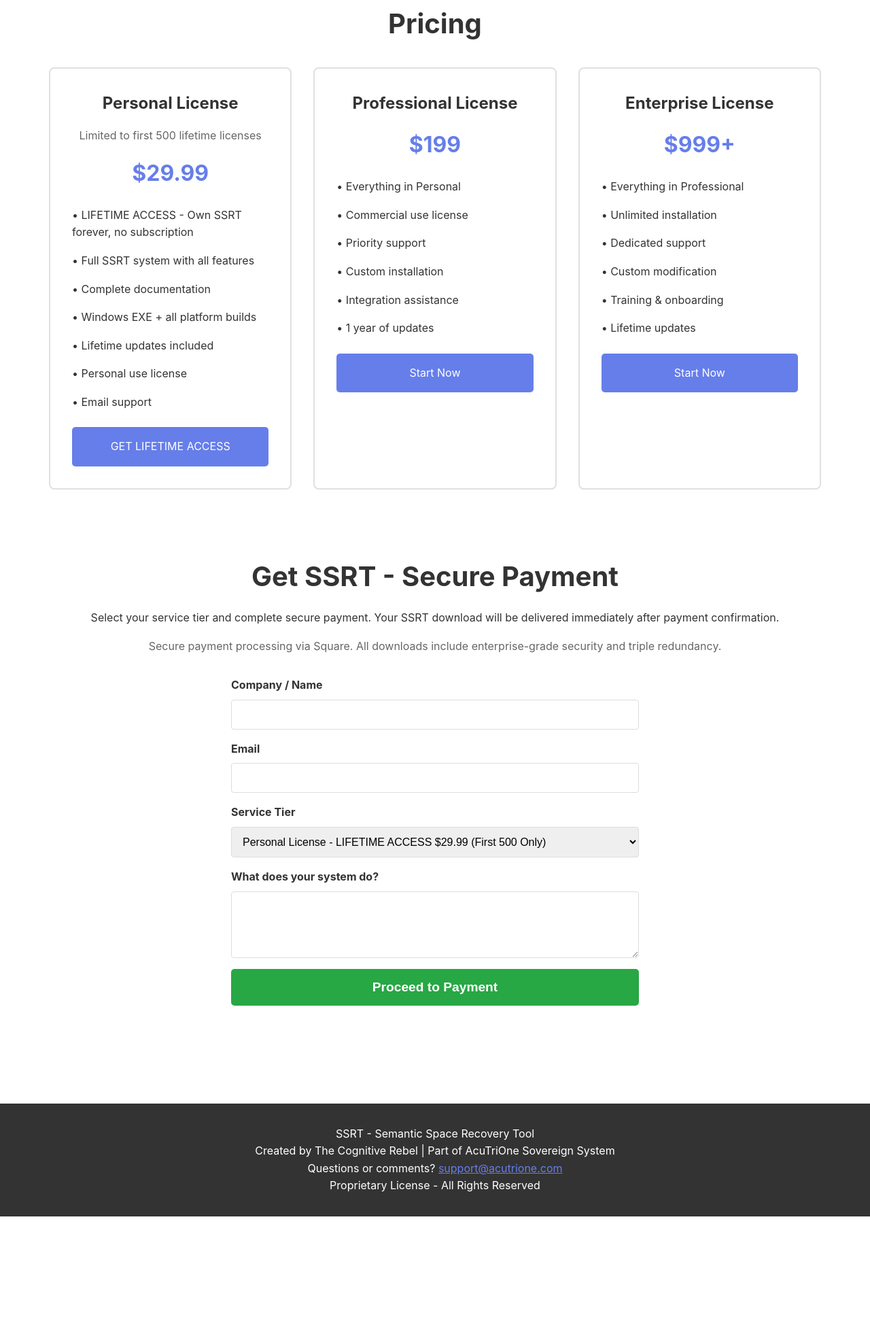
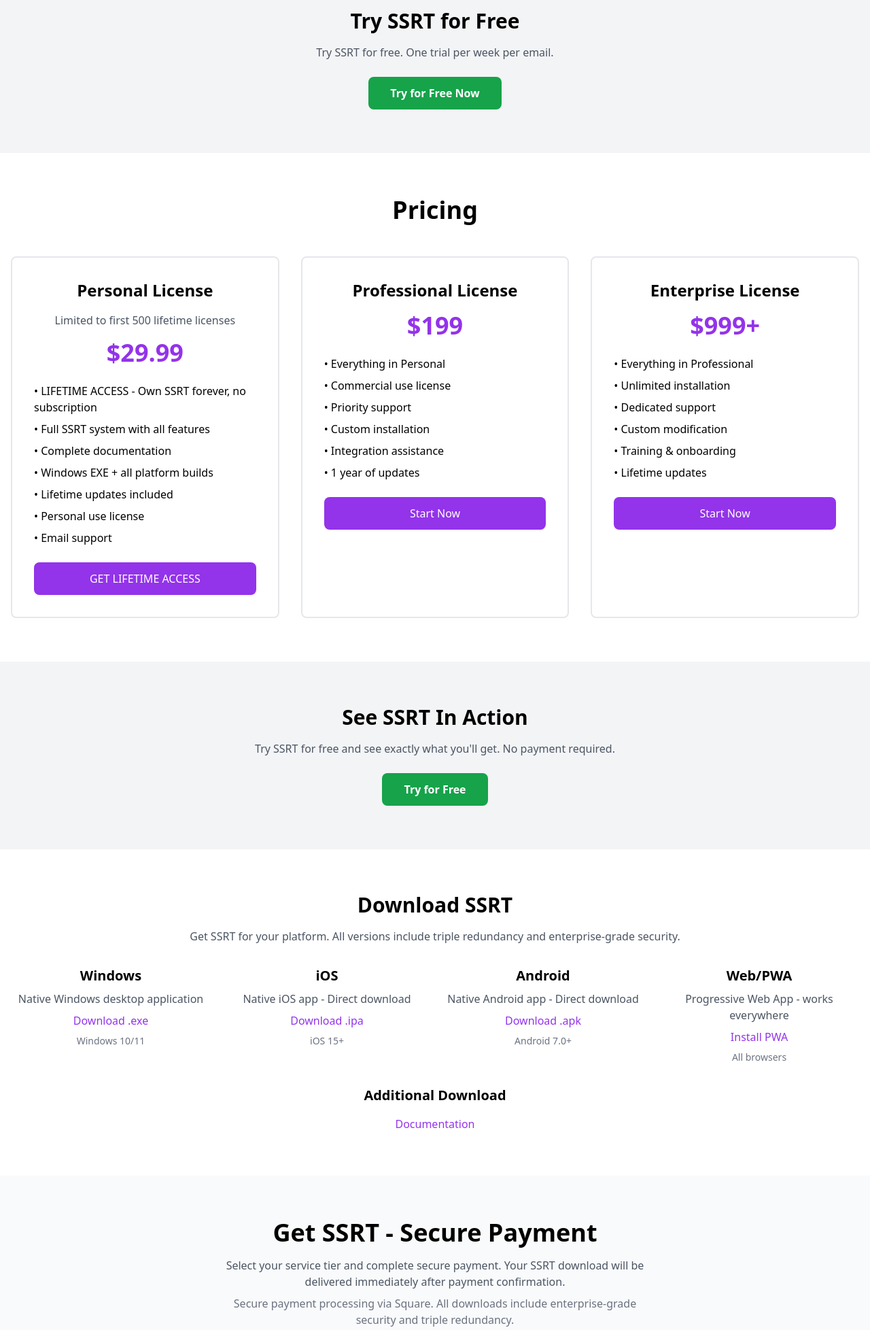
Before and after one commit to NUMBER2111111/SSRT, a website: page index.html in a window 1280 px wide. Shown: the part 785-2741 px from the top of the page at 68% size. Before the commit the page ends 2574 px from the top, so only its background shows below. Drawn offline with nearby package versions, Linux system fonts and the light colour scheme.

Commit message:
Complete marketing site with all sections matching browser - Tailwind CSS

```diff
--- a/index.html
+++ b/index.html
@@ -1,69 +1,68 @@
-﻿<!DOCTYPE html>
+<!DOCTYPE html>
 <html lang="en">
 <head>
   <meta charset="UTF-8">
   <meta name="viewport" content="width=device-width, initial-scale=1.0">
   <title>SSRT — Semantic Space Recovery Tool | Enterprise Disk Space Recovery</title>
+  <script src="https://cdn.tailwindcss.com"></script>
   <style>
-    * { margin: 0; padding: 0; box-sizing: border-box; }
-    body { font-family: -apple-system, BlinkMacSystemFont, 'Segoe UI', sans-serif; line-height: 1.6; color: #333; }
-    header { background: #fff; padding: 1rem 2rem; box-shadow: 0 2px 4px rgba(0,0,0,0.1); }
-    nav { display: flex; justify-content: space-between; align-items: center; max-width: 1200px; margin: 0 auto; }
-    nav a, nav button { margin: 0 1rem; text-decoration: none; color: #333; background: none; border: none; cursor: pointer; }
-    .hero { text-align: center; padding: 4rem 2rem; background: linear-gradient(135deg, #667eea 0%, #764ba2 100%); color: white; }
-    .hero h1 { font-size: 3rem; margin-bottom: 1rem; }
-    .hero button, .hero a { display: inline-block; margin: 0.5rem; padding: 1rem 2rem; background: white; color: #667eea; border: none; border-radius: 5px; text-decoration: none; cursor: pointer; }
-    section { padding: 3rem 2rem; max-width: 1200px; margin: 0 auto; }
-    .pricing { display: grid; grid-template-columns: repeat(auto-fit, minmax(300px, 1fr)); gap: 2rem; margin-top: 2rem; }
-    .pricing-card { border: 2px solid #e0e0e0; border-radius: 8px; padding: 2rem; text-align: center; }
-    .pricing-card h3 { font-size: 1.5rem; margin-bottom: 1rem; }
-    .pricing-card .price { font-size: 2rem; font-weight: bold; color: #667eea; margin: 1rem 0; }
-    .pricing-card ul { list-style: none; text-align: left; margin: 1rem 0; }
-    .pricing-card ul li { padding: 0.5rem 0; }
-    .pricing-card a, .pricing-card button { display: block; margin-top: 1rem; padding: 1rem; background: #667eea; color: white; text-decoration: none; border: none; border-radius: 5px; cursor: pointer; width: 100%; }
-    .buy-button { background: #28a745 !important; font-size: 1.2rem; font-weight: bold; }
-    form { max-width: 600px; margin: 2rem auto; }
-    form label { display: block; margin: 1rem 0 0.5rem; font-weight: bold; }
-    form input, form select, form textarea { width: 100%; padding: 0.75rem; border: 1px solid #ddd; border-radius: 4px; font-size: 1rem; }
-    form button { margin-top: 1rem; padding: 1rem 2rem; background: #667eea; color: white; border: none; border-radius: 5px; cursor: pointer; width: 100%; font-size: 1.1rem; }
-    footer { background: #333; color: white; text-align: center; padding: 2rem; margin-top: 4rem; }
+    .buy-button { background: #28a745 !important; }
   </style>
 </head>
-<body>
-  <header>
-    <nav>
-      <div>
-        <a href="/engineering.html">Engineering</a>
-        <button onclick="window.location.href='/#pricing'">Try for Free</button>
-        <a href="/#payment">Get Started</a>
+<body class="bg-gray-50">
+  <!-- Navigation -->
+  <header class="bg-white shadow-sm sticky top-0 z-50">
+    <nav class="container mx-auto px-4 py-4 flex justify-between items-center">
+      <div class="flex items-center space-x-6">
+        <a href="/engineering.html" class="text-gray-700 hover:text-gray-900">Engineering</a>
+        <button onclick="window.location.href='/#pricing'" class="text-green-600 hover:text-green-700 border border-green-600 px-4 py-2 rounded">Try for Free</button>
+        <a href="/#payment" class="bg-green-600 text-white px-4 py-2 rounded hover:bg-green-700">Get Started</a>
       </div>
     </nav>
   </header>
 
-  <section class="hero">
-    <h1>SSRT isn't an upgrade — it's a breakthrough.</h1>
-    <button onclick="window.location.href='#pricing'">Try for Free</button>
-    <a href="#pricing">View Pricing</a>
-  </section>
-
-  <section>
-    <h2 style="text-align: center; font-size: 2rem; margin-bottom: 1rem;">$29.99 LIFETIME ACCESS</h2>
-    <p style="text-align: center; color: #666;">First 500 Subscribers Only</p>
-    <p style="text-align: center; margin: 1rem 0;">This is not a subscription. This is LIFETIME ACCESS to SSRT forever.</p>
-    <p style="text-align: center; color: #28a745; font-weight: bold;">500 lifetime licenses remaining at this price!</p>
-    <div style="text-align: center; margin: 2rem 0;">
-      <button id="buy-ssrt" type="button" class="buy-button">Buy SSRT ($5)</button>
+  <!-- Hero Section -->
+  <section class="bg-gradient-to-r from-purple-600 to-purple-800 text-white text-center py-20">
+    <div class="container mx-auto px-4">
+      <h1 class="text-5xl font-bold mb-6">SSRT isn't an upgrade — it's a breakthrough.</h1>
+      <div class="space-x-4">
+        <button onclick="window.location.href='#pricing'" class="bg-white text-purple-600 px-8 py-3 rounded-lg font-semibold hover:bg-gray-100">Try for Free</button>
+        <a href="#pricing" class="bg-white text-purple-600 px-8 py-3 rounded-lg font-semibold hover:bg-gray-100 inline-block">View Pricing</a>
+      </div>
     </div>
   </section>
 
-  <section id="pricing">
-    <h2 style="text-align: center; font-size: 2.5rem; margin-bottom: 2rem;">Pricing</h2>
-    <div class="pricing">
-      <div class="pricing-card">
-        <h3>Personal License</h3>
-        <p style="color: #666; margin-bottom: 1rem;">Limited to first 500 lifetime licenses</p>
-        <div class="price">$29.99</div>
-        <ul>
+  <!-- Lifetime Access Section -->
+  <section class="py-16 bg-white">
+    <div class="container mx-auto px-4 text-center">
+      <h2 class="text-4xl font-bold mb-4">$29.99 LIFETIME ACCESS</h2>
+      <p class="text-gray-600 mb-2">First 500 Subscribers Only</p>
+      <p class="text-lg mb-4">This is not a subscription. This is LIFETIME ACCESS to SSRT forever.</p>
+      <p class="text-green-600 font-bold text-xl mb-8">500 lifetime licenses remaining at this price!</p>
+      <button id="buy-ssrt" type="button" class="buy-button text-white px-12 py-4 rounded-lg text-xl font-bold">Buy SSRT ($5)</button>
+    </div>
+  </section>
+
+  <!-- Try for Free Section -->
+  <section class="py-16 bg-gray-100">
+    <div class="container mx-auto px-4 text-center">
+      <h2 class="text-3xl font-bold mb-4">Try SSRT for Free</h2>
+      <p class="text-gray-600 mb-6">Try SSRT for free. One trial per week per email.</p>
+      <button onclick="window.location.href='#pricing'" class="bg-green-600 text-white px-8 py-3 rounded-lg font-semibold hover:bg-green-700">Try for Free Now</button>
+    </div>
+  </section>
+
+  <!-- Pricing Section -->
+  <section id="pricing" class="py-16 bg-white">
+    <div class="container mx-auto px-4">
+      <h2 class="text-4xl font-bold text-center mb-12">Pricing</h2>
+      <div class="grid md:grid-cols-3 gap-8">
+        <!-- Personal License -->
+        <div class="border-2 border-gray-200 rounded-lg p-8 text-center">
+          <h3 class="text-2xl font-bold mb-4">Personal License</h3>
+          <p class="text-gray-600 mb-4">Limited to first 500 lifetime licenses</p>
+          <div class="text-4xl font-bold text-purple-600 mb-6">$29.99</div>
+          <ul class="text-left space-y-2 mb-6">
             <li>• LIFETIME ACCESS - Own SSRT forever, no subscription</li>
             <li>• Full SSRT system with all features</li>
             <li>• Complete documentation</li>
@@ -72,12 +71,13 @@
             <li>• Personal use license</li>
             <li>• Email support</li>
           </ul>
-        <a href="#payment">GET LIFETIME ACCESS</a>
+          <a href="#payment" class="block bg-purple-600 text-white py-3 rounded-lg hover:bg-purple-700">GET LIFETIME ACCESS</a>
         </div>
-      <div class="pricing-card">
-        <h3>Professional License</h3>
-        <div class="price">$199</div>
-        <ul>
+        <!-- Professional License -->
+        <div class="border-2 border-gray-200 rounded-lg p-8 text-center">
+          <h3 class="text-2xl font-bold mb-4">Professional License</h3>
+          <div class="text-4xl font-bold text-purple-600 mb-6">$199</div>
+          <ul class="text-left space-y-2 mb-6">
             <li>• Everything in Personal</li>
             <li>• Commercial use license</li>
             <li>• Priority support</li>
@@ -85,12 +85,13 @@
             <li>• Integration assistance</li>
             <li>• 1 year of updates</li>
           </ul>
-        <a href="#payment">Start Now</a>
+          <a href="#payment" class="block bg-purple-600 text-white py-3 rounded-lg hover:bg-purple-700">Start Now</a>
         </div>
-      <div class="pricing-card">
-        <h3>Enterprise License</h3>
-        <div class="price">$999+</div>
-        <ul>
+        <!-- Enterprise License -->
+        <div class="border-2 border-gray-200 rounded-lg p-8 text-center">
+          <h3 class="text-2xl font-bold mb-4">Enterprise License</h3>
+          <div class="text-4xl font-bold text-purple-600 mb-6">$999+</div>
+          <ul class="text-left space-y-2 mb-6">
             <li>• Everything in Professional</li>
             <li>• Unlimited installation</li>
             <li>• Dedicated support</li>
@@ -98,43 +99,106 @@
             <li>• Training & onboarding</li>
             <li>• Lifetime updates</li>
           </ul>
-        <a href="#payment">Start Now</a>
+          <a href="#payment" class="block bg-purple-600 text-white py-3 rounded-lg hover:bg-purple-700">Start Now</a>
+        </div>
       </div>
     </div>
   </section>
 
-  <section id="payment">
-    <h2 style="text-align: center; font-size: 2.5rem; margin-bottom: 1rem;">Get SSRT - Secure Payment</h2>
-    <p style="text-align: center; margin-bottom: 1rem;">Select your service tier and complete secure payment. Your SSRT download will be delivered immediately after payment confirmation.</p>
-    <p style="text-align: center; color: #666; margin-bottom: 2rem;">Secure payment processing via Square. All downloads include enterprise-grade security and triple redundancy.</p>
+  <!-- See SSRT In Action -->
+  <section class="py-16 bg-gray-100">
+    <div class="container mx-auto px-4 text-center">
+      <h2 class="text-3xl font-bold mb-4">See SSRT In Action</h2>
+      <p class="text-gray-600 mb-6">Try SSRT for free and see exactly what you'll get. No payment required.</p>
+      <button onclick="window.location.href='#pricing'" class="bg-green-600 text-white px-8 py-3 rounded-lg font-semibold hover:bg-green-700">Try for Free</button>
+    </div>
+  </section>
 
-    <form>
-      <label for="name">Company / Name</label>
-      <input type="text" id="name" name="name" required>
+  <!-- Download SSRT Section -->
+  <section class="py-16 bg-white">
+    <div class="container mx-auto px-4">
+      <h2 class="text-3xl font-bold text-center mb-4">Download SSRT</h2>
+      <p class="text-center text-gray-600 mb-8">Get SSRT for your platform. All versions include triple redundancy and enterprise-grade security.</p>
+      <div class="grid md:grid-cols-4 gap-6">
+        <div class="text-center">
+          <h3 class="text-xl font-bold mb-2">Windows</h3>
+          <p class="text-gray-600 mb-2">Native Windows desktop application</p>
+          <a href="#" class="text-purple-600 hover:underline">Download .exe</a>
+          <p class="text-sm text-gray-500 mt-2">Windows 10/11</p>
+        </div>
+        <div class="text-center">
+          <h3 class="text-xl font-bold mb-2">iOS</h3>
+          <p class="text-gray-600 mb-2">Native iOS app - Direct download</p>
+          <a href="#" class="text-purple-600 hover:underline">Download .ipa</a>
+          <p class="text-sm text-gray-500 mt-2">iOS 15+</p>
+        </div>
+        <div class="text-center">
+          <h3 class="text-xl font-bold mb-2">Android</h3>
+          <p class="text-gray-600 mb-2">Native Android app - Direct download</p>
+          <a href="#" class="text-purple-600 hover:underline">Download .apk</a>
+          <p class="text-sm text-gray-500 mt-2">Android 7.0+</p>
+        </div>
+        <div class="text-center">
+          <h3 class="text-xl font-bold mb-2">Web/PWA</h3>
+          <p class="text-gray-600 mb-2">Progressive Web App - works everywhere</p>
+          <a href="#" class="text-purple-600 hover:underline">Install PWA</a>
+          <p class="text-sm text-gray-500 mt-2">All browsers</p>
+        </div>
+      </div>
+      <div class="mt-8 text-center">
+        <h3 class="text-xl font-bold mb-4">Additional Download</h3>
+        <a href="#" class="text-purple-600 hover:underline">Documentation</a>
+      </div>
+    </div>
+  </section>
 
-      <label for="email">Email</label>
-      <input type="email" id="email" name="email" required>
+  <!-- Payment Form Section -->
+  <section id="payment" class="py-16 bg-gray-50">
+    <div class="container mx-auto px-4 max-w-2xl">
+      <h2 class="text-4xl font-bold text-center mb-4">Get SSRT - Secure Payment</h2>
+      <p class="text-center text-gray-600 mb-2">Select your service tier and complete secure payment. Your SSRT download will be delivered immediately after payment confirmation.</p>
+      <p class="text-center text-gray-500 mb-8">Secure payment processing via Square. All downloads include enterprise-grade security and triple redundancy.</p>
+      <p class="text-center text-gray-600 mb-6">Questions or comments? <a href="mailto:support@acutrione.com" class="text-purple-600 hover:underline">support@acutrione.com</a></p>
 
-      <label for="tier">Service Tier</label>
-      <select id="tier" name="tier" required>
+      <form class="bg-white p-8 rounded-lg shadow-lg">
+        <div class="mb-4">
+          <label for="name" class="block font-semibold mb-2">Company / Name</label>
+          <input type="text" id="name" name="name" required class="w-full px-4 py-2 border border-gray-300 rounded-lg focus:ring-2 focus:ring-purple-600 focus:border-transparent">
+        </div>
+
+        <div class="mb-4">
+          <label for="email" class="block font-semibold mb-2">Email</label>
+          <input type="email" id="email" name="email" required class="w-full px-4 py-2 border border-gray-300 rounded-lg focus:ring-2 focus:ring-purple-600 focus:border-transparent">
+        </div>
+
+        <div class="mb-4">
+          <label for="tier" class="block font-semibold mb-2">Service Tier</label>
+          <select id="tier" name="tier" required class="w-full px-4 py-2 border border-gray-300 rounded-lg focus:ring-2 focus:ring-purple-600 focus:border-transparent">
             <option value="personal-29.99">Personal License - LIFETIME ACCESS $29.99 (First 500 Only)</option>
             <option value="personal-49">Personal License - $49</option>
             <option value="professional-199">Professional License - $199</option>
             <option value="enterprise-999">Enterprise License - $999+</option>
           </select>
+        </div>
 
-      <label for="description">What does your system do?</label>
-      <textarea id="description" name="description" rows="4"></textarea>
+        <div class="mb-6">
+          <label for="description" class="block font-semibold mb-2">What does your system do?</label>
+          <textarea id="description" name="description" rows="4" class="w-full px-4 py-2 border border-gray-300 rounded-lg focus:ring-2 focus:ring-purple-600 focus:border-transparent"></textarea>
+        </div>
 
-      <button type="button" id="buy-ssrt-form" class="buy-button">Proceed to Payment</button>
+        <button type="button" id="buy-ssrt-form" class="buy-button w-full text-white py-4 rounded-lg text-xl font-bold">Proceed to Payment</button>
       </form>
+    </div>
   </section>
 
-  <footer>
-    <p>SSRT - Semantic Space Recovery Tool</p>
-    <p>Created by The Cognitive Rebel | Part of AcuTriOne Sovereign System</p>
-    <p>Questions or comments? <a href="mailto:support@acutrione.com" style="color: #667eea;">support@acutrione.com</a></p>
+  <!-- Footer -->
+  <footer class="bg-gray-900 text-white py-8">
+    <div class="container mx-auto px-4 text-center">
+      <p class="mb-2">SSRT - Semantic Space Recovery Tool</p>
+      <p class="mb-2">Created by The Cognitive Rebel | Part of AcuTriOne Sovereign System</p>
+      <p class="mb-2">Questions or comments? <a href="mailto:support@acutrione.com" class="text-purple-400 hover:underline">support@acutrione.com</a></p>
       <p>Proprietary License - All Rights Reserved</p>
+    </div>
   </footer>
 
   <script>
```
Lines whose indentation alone changed are shown as unchanged.
